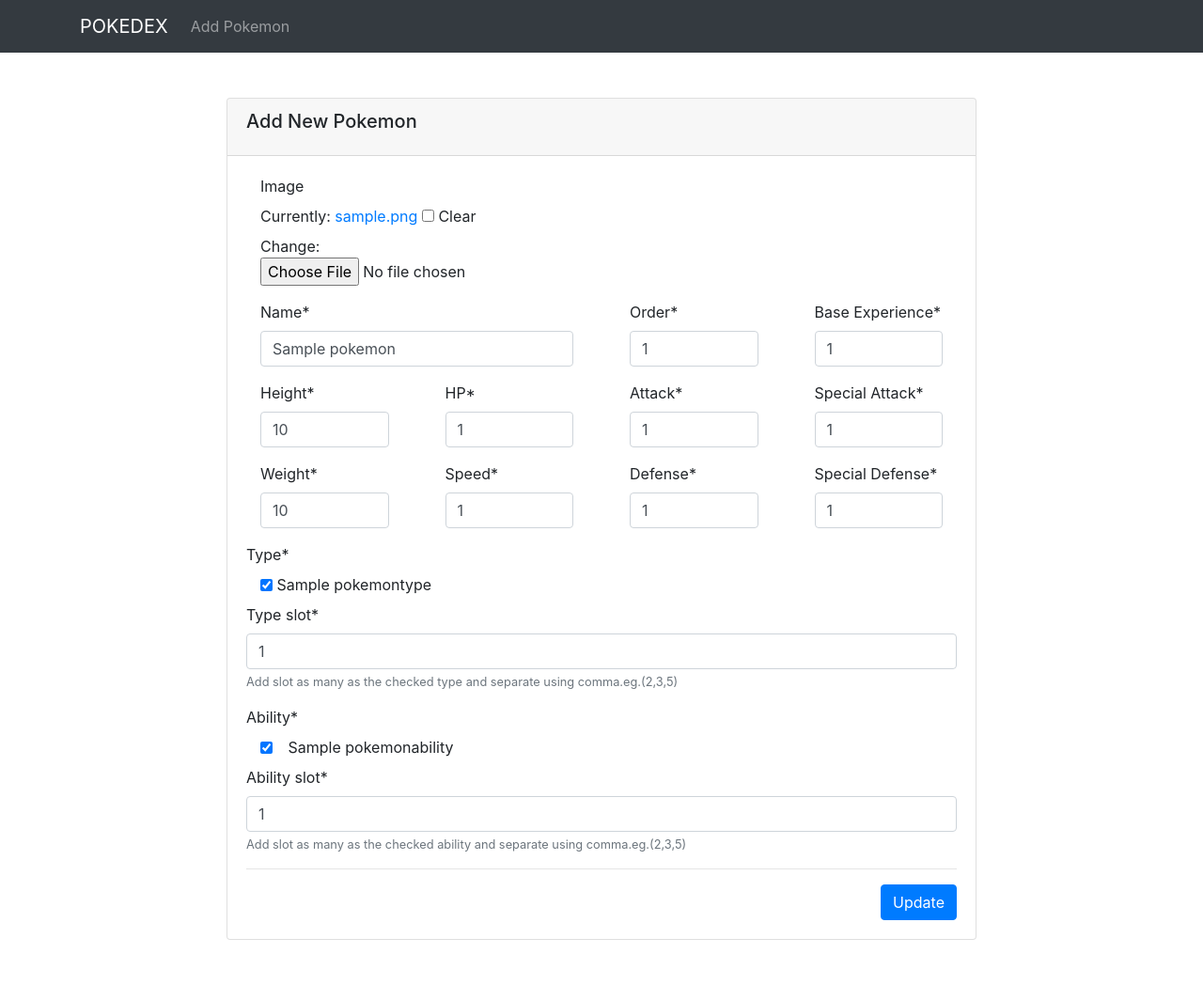
After one commit to ppearson1997/Pokedex, a Django app: page /pokemon-update/1 in a window 1280 px wide. The commit adds this page. Shown: the whole page at 94% size. Run offline with Django 3.2, Linux system fonts and the light colour scheme; tables that the repository leaves empty hold one stand-in row (values such as "Sample post"); some libraries are stand-ins or nearby versions.

Commit message:
update-page

```diff
--- a/pokedex/forms.py
+++ b/pokedex/forms.py
@@ -4,11 +4,11 @@
 
 
 class PokedexForm(forms.ModelForm):
-    type =forms.ModelMultipleChoiceField(required=True,
+    type =forms.ModelMultipleChoiceField(required=True, initial=[],
                                         widget=forms.CheckboxSelectMultiple,
                                         queryset=models.PokemonType.objects.all())
     type_slot = forms.CharField(required=True, help_text = _('Add slot as many as the checked type and separate using comma.eg.(2,3,5)'))
-    ability = forms.ModelMultipleChoiceField(required=True,
+    ability = forms.ModelMultipleChoiceField(required=True,initial=[],
                                             widget=forms.CheckboxSelectMultiple(attrs={'class': 'form-check-inline'}),
                                             queryset=models.PokemonAbility.objects.all())
     ability_slot = forms.CharField(required=True, help_text = _('Add slot as many as the checked ability and separate using comma.eg.(2,3,5)'))
@@ -16,3 +16,15 @@
     class Meta:
         model = models.Pokemon
         fields = '__all__'
+
+    def __init__(self, *args, **kwargs):
+        super(PokedexForm, self).__init__(*args, **kwargs)
+        self.initial['type']= models.PokemonTypeSlot.objects.filter(pokemon__id=self.instance.id).values_list('type_id', flat=True)
+        self.initial['ability']= models.PokemonAbilitySlot.objects.filter(pokemon__id=self.instance.id).values_list('ability_id', flat=True)
+        ts, init_val = [], []
+        for i in models.PokemonTypeSlot.objects.filter(pokemon__id=self.instance.id):
+            ts.append(str(i.slot))
+        self.initial['type_slot'] = ','.join(ts)
+        for i in models.PokemonAbilitySlot.objects.filter(pokemon__id=self.instance.id):
+            init_val.append(str(i.slot))
+        self.initial['ability_slot']= ','.join(init_val)
--- a/pokedex/templates/pages/pokemon_list.html
+++ b/pokedex/templates/pages/pokemon_list.html
@@ -11,9 +11,10 @@
                     style="height: 15rem;"
                 />
                 <div class="card-body">
-                    <small><i>#{{ d.id }}</i></small>
+                    <small><i>#{{ d.order }}</i></small>
                     <h5 class="card-title">{{ d.name }}</h5>
-                    <a href="/pokemon-detail/{{d.id}}" class="btn btn-primary mt-2 px-4">View Detail</a>
+                    <a href="/pokemon-detail/{{d.id}}" class="btn btn-info">View</a>
+                    <a href="/pokemon-update/{{d.id}}" class="btn btn-primary">Edit</a>
                 </div>
             </div>
         </div>
--- /dev/null
+++ b/pokedex/templates/pages/pokemon_update.html
@@ -0,0 +1,100 @@
+{% extends "index.html" %}
+{% load crispy_forms_tags %}
+
+{% block page_content %}
+
+<div class="row mt-5 justify-content-center">
+    <div class="card mb-5 " style="width: 70%">
+      <div class="card-header">
+        <h5 class="card-title">Add New Pokemon</h5>
+      </div>
+      <div class="card-body">
+        <form method="post">
+            {% csrf_token %}
+            <div class="col-xs-6 col-sm-12">
+                {{ form.image|as_crispy_field }}
+            </div>
+            <div class="row">
+                <div class="col-xs-6 col-sm-6">
+                    <div class="col">
+                        {{ form.name|as_crispy_field }}
+                    </div>
+                </div>
+                <div class="col-xs-6 col-sm-3">
+                    <div class="col">
+                        {{ form.order|as_crispy_field }}
+                    </div>
+                </div>
+                <div class="col-xs-6 col-sm-3">
+                    <div class="col">
+                        {{ form.base_experience|as_crispy_field}}
+                    </div>
+                </div>
+            </div>
+            <div class="row">
+                <div class="col-xs-6 col-sm-3">
+                    <div class="col">
+                        {{ form.height|as_crispy_field }}
+                    </div>
+                    <div class="col">
+                        {{ form.weight|as_crispy_field }}
+                    </div>
+                </div>
+                <div class="col-xs-6 col-sm-3">
+                    <div class="col">
+                        {{ form.hp|as_crispy_field }}
+                    </div>
+                    <div class="col">
+                        {{ form.speed|as_crispy_field }}
+                    </div>
+                </div>
+                <div class="col-xs-6 col-sm-3">
+                    <div class="col">
+                        {{ form.attack|as_crispy_field }}
+                    </div>
+                    <div class="col">
+                        {{ form.defense|as_crispy_field }}
+                    </div>
+                </div>
+                <div class="col-xs-6 col-sm-3">
+                    <div class="col">
+                        {{ form.special_attack|as_crispy_field }}
+                    </div>
+                    <div class="col">
+                        {{ form.special_defense|as_crispy_field }}
+                    </div>
+                </div>
+            </div>
+            <div class="col-xs-6">
+                <label>{{form.type.label}}*</label>
+                <div class="col">
+                    {% for type in form.type %}
+                        <label class="form-check form-check-inline">
+                        {{ type.tag }}&nbsp;{{ type.choice_label }}
+                        </label>
+                    {% endfor %}
+                </div>
+            </div>
+            <div class="col-xs-6">
+                {{ form.type_slot|as_crispy_field }}
+            </div>
+            <div class="col-xs-6">
+                <label>{{form.ability.label}}*</label>
+                <div class="col">
+                    {% for ability in form.ability %}
+                        <label class="form-check form-check-inline">
+                        {{ ability.tag }}&nbsp;{{ ability.choice_label }}
+                        </label>
+                    {% endfor %}
+                </div>
+            </div>
+            <div class="col-xs-6">
+                {{ form.ability_slot|as_crispy_field }}
+            </div>
+            <hr/>
+            <button type="submit" class="btn btn-primary float-right">Update</button>
+        </form>
+    </div>
+    </div>
+  </div>
+{% endblock %}
--- a/pokedex/urls.py
+++ b/pokedex/urls.py
@@ -7,6 +7,7 @@
     path('', views.PokedexListView.as_view(), name='pokemon-list'),
     path('pokemon-detail/<int:pk>', views.PokedexDetailView.as_view(), name='pokemon-detail'),
     path('pokemon-create/', views.PokedexCreateView.as_view(), name='pokemon-create'),
+    path('pokemon-update/<int:pk>', views.PokedexUpdateView.as_view(), name='pokemon-update'),
 ]
 if settings:
     urlpatterns += static(settings.MEDIA_URL, document_root=settings.MEDIA_ROOT)
--- a/pokedex/views.py
+++ b/pokedex/views.py
@@ -1,10 +1,10 @@
-from django.db.models.fields.related_descriptors import create_forward_many_to_many_manager
 from django.shortcuts import render,redirect, get_object_or_404
 from . import models, forms
 from django.contrib import messages
 from django.views.generic import ListView, DetailView
 from django.views.generic.edit import CreateView,   UpdateView, DeleteView
 from django.core.paginator import Paginator, PageNotAnInteger, EmptyPage
+from django.http import HttpResponseRedirect
 
 
 class Custom_Pagination(object):
@@ -89,3 +89,30 @@
             print(e)
 
         return redirect(self.success_url)
+
+
+class PokedexUpdateView(UpdateView):
+    model = models.Pokemon
+    form_class = forms.PokedexForm
+    template_name= 'pages/pokemon_update.html'
+    success_url = '/'
+
+    def post(self, request, pk, *args, **kwargs):
+        super(PokedexUpdateView, self).post(request)
+        try:
+            pokemon = models.Pokemon.objects.get(id=pk)
+            pokemontypeslot= models.PokemonTypeSlot.objects.filter(pokemon=pokemon).delete()
+            pokemonabilityslot= models.PokemonAbilitySlot.objects.filter(pokemon=pokemon).delete()
+            type_slot = request.POST['type_slot'].split(",")
+            ability_slot = request.POST['ability_slot'].split(",")
+            for type in request.POST.getlist('type'):
+                pokemontype = models.PokemonType.objects.get(id=type)
+                pokemontypeslot.create(pokemon=pokemon,type=pokemontype,slot=type_slot[request.POST.getlist('type').index(type)])
+            for ability in request.POST.getlist('ability'):
+                pokemonability = models.PokemonAbility.objects.get(id=type)
+                pokemonabilityslot.create(pokemon=pokemon,ability=pokemonability,slot=ability_slot[request.POST.getlist('ability').index(ability)])
+
+        except Exception as e:
+            print(e)
+
+        return redirect(self.success_url)
```
